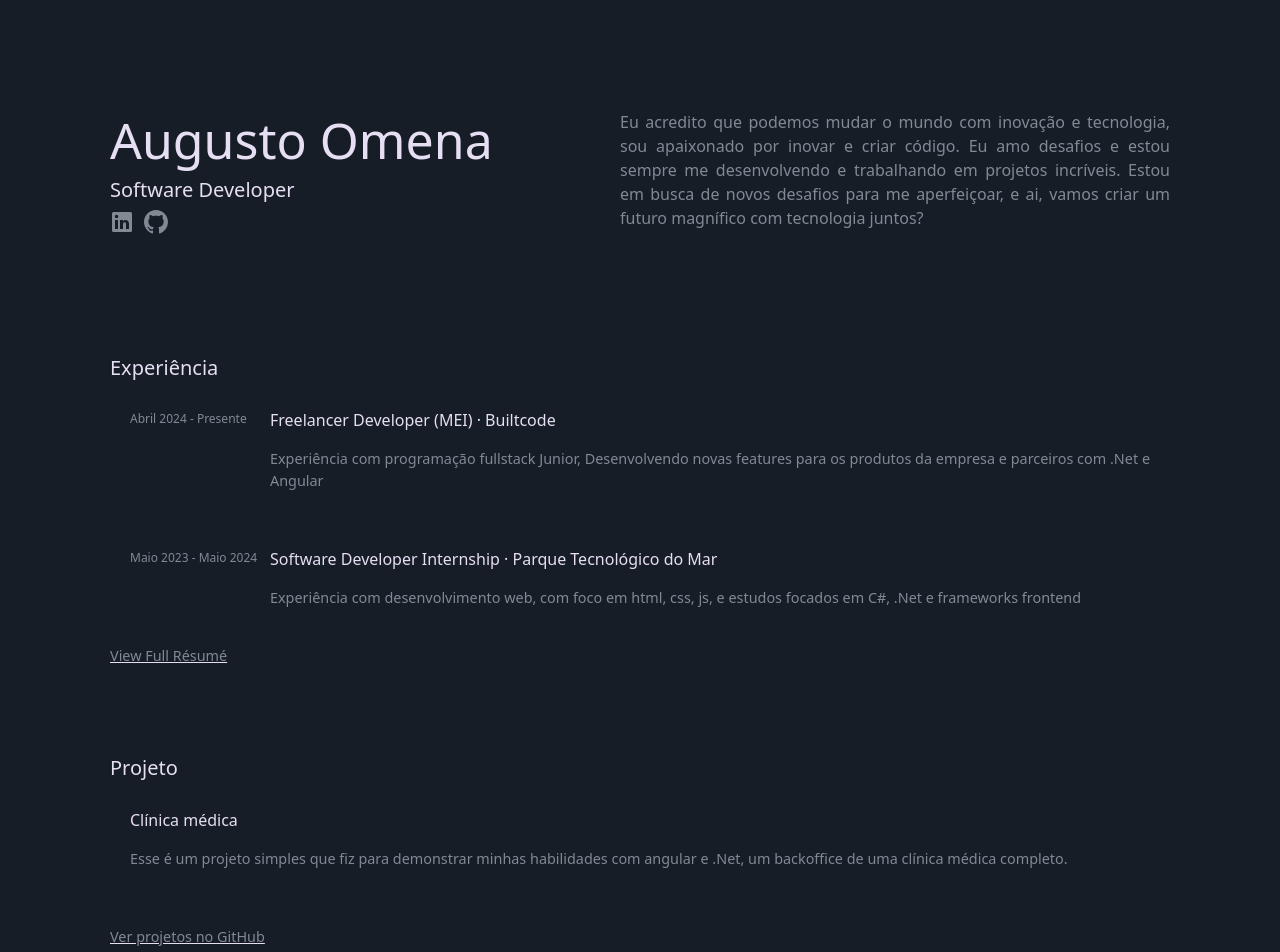
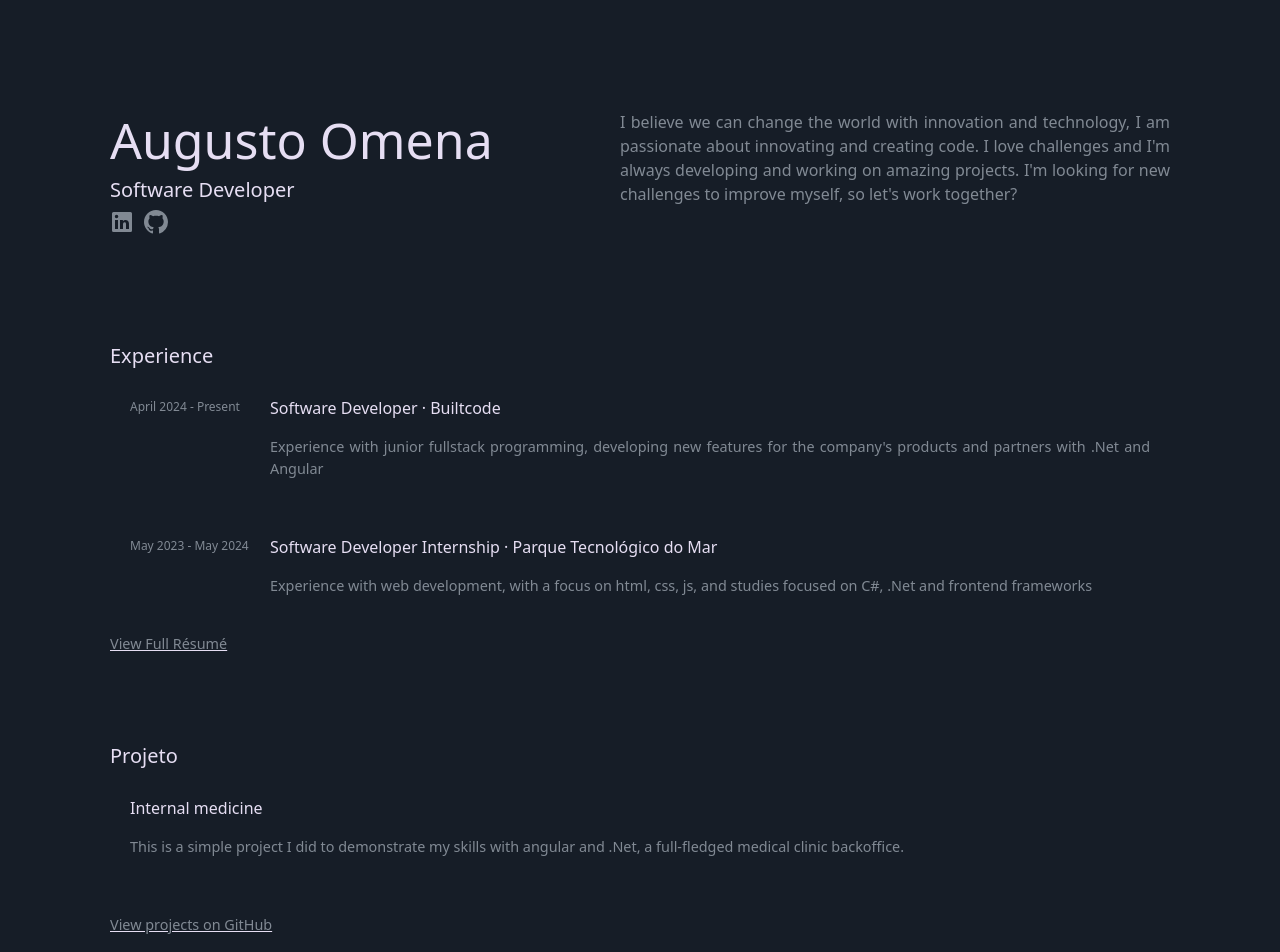
Before and after one commit to AugustoOmena/augusto_omena, an Angular app: page / in a window 1280 px wide. Shown: the top 952 px of the page. Built offline with nearby package versions, Linux system fonts and the light colour scheme.

Commit message:
Updating Profile

```diff
--- a/src/app/Components/home/home.component.html
+++ b/src/app/Components/home/home.component.html
@@ -17,38 +17,36 @@
     </div>
     <div class="right-column bona-nova-sc-regular">
       <p>
-        Eu acredito que podemos mudar o mundo com inovação e tecnologia, sou apaixonado por inovar e criar código. Eu amo desafios e estou sempre me desenvolvendo e trabalhando em projetos incríveis. Estou em busca de novos desafios para me aperfeiçoar, e ai, vamos criar um futuro magnífico com tecnologia juntos?
+        I believe we can change the world with innovation and technology, I am passionate about innovating and creating code. I love challenges and I'm always developing and working on amazing projects. I'm looking for new challenges to improve myself, so let's work together?
       </p>
     </div>
 </div>
 
 <div class="container">
   <div class="center-column bottom-90">
-      <h2>Experiência</h2>
+    <h2>Experience</h2>
     <div class="container glass" (click)="openBuiltcodeLink()">
       <div class="left-column" style="max-width: 140px; padding: 2px 0;">
         <p class="bona-nova-sc-regular" style="font-size: 12px;">
-            Abril 2024 - Presente
+          April 2024 - Present
         </p>
       </div>
       <div class="right-column bona-nova-sc-regular" style="padding: 0 0;">
-            <p class="bona-nova-sc-regular enterprise" >Freelancer Developer (MEI) · Builtcode</p>
+          <p class="bona-nova-sc-regular enterprise" >Software Developer · Builtcode</p>
         <p class="p-90">
-            Experiência com programação fullstack Junior, Desenvolvendo novas features para os produtos da empresa e parceiros com .Net e Angular
-          </p>
+          Experience with junior fullstack programming, developing new features for the company's products and partners with .Net and Angular          </p>
       </div>
     </div>
     <div class="container glass" (click)="openParkcodeLink()">
       <div class="left-column" style="max-width: 140px; padding: 2px 0;">
         <p class="bona-nova-sc-regular" style="font-size: 12px;">
-            Maio 2023 - Maio 2024
+          May 2023 - May 2024
         </p>
       </div>
       <div class="right-column bona-nova-sc-regular" style="padding: 0 0;">
         <p class="bona-nova-sc-regular enterprise" >Software Developer Internship · Parque Tecnológico do Mar</p>
         <p class="p-90">
-            Experiência com desenvolvimento web, com foco em html, css, js, e estudos focados em C#, .Net e frameworks frontend
-          </p>
+          Experience with web development, with a focus on html, css, js, and studies focused on C#, .Net and frontend frameworks          </p>
       </div>
     </div>
     <a href="https://augustoomena.vercel.app/assets/archives/Profile.pdf"><p class="p-90">View Full Résumé</p></a>
@@ -56,11 +54,10 @@
 
     <h2 class="top-90">Projeto</h2>
     <div class="center-column  glass bottom-20" (click)="openProjectLink()">
-        <p class="enterprise">Clínica médica</p>
+      <p class="enterprise">Internal medicine</p>
       <p class="p-90">
-          Esse é um projeto simples que fiz para demonstrar minhas habilidades com angular e .Net, um backoffice de uma clínica médica completo.
-        </p>
+        This is a simple project I did to demonstrate my skills with angular and .Net, a full-fledged medical clinic backoffice.        </p>
     </div>
-      <a href="https://github.com/AugustoOmena" target="_blank"><p class="p-90">Ver projetos no GitHub</p></a>
+    <a href="https://github.com/AugustoOmena" target="_blank"><p class="p-90">View projects on GitHub</p></a>
   </div>
 </div>
```
Also changed, not shown: 1 other file (tests, documents, lock files or other folders). Lines whose indentation alone changed are shown as unchanged.
